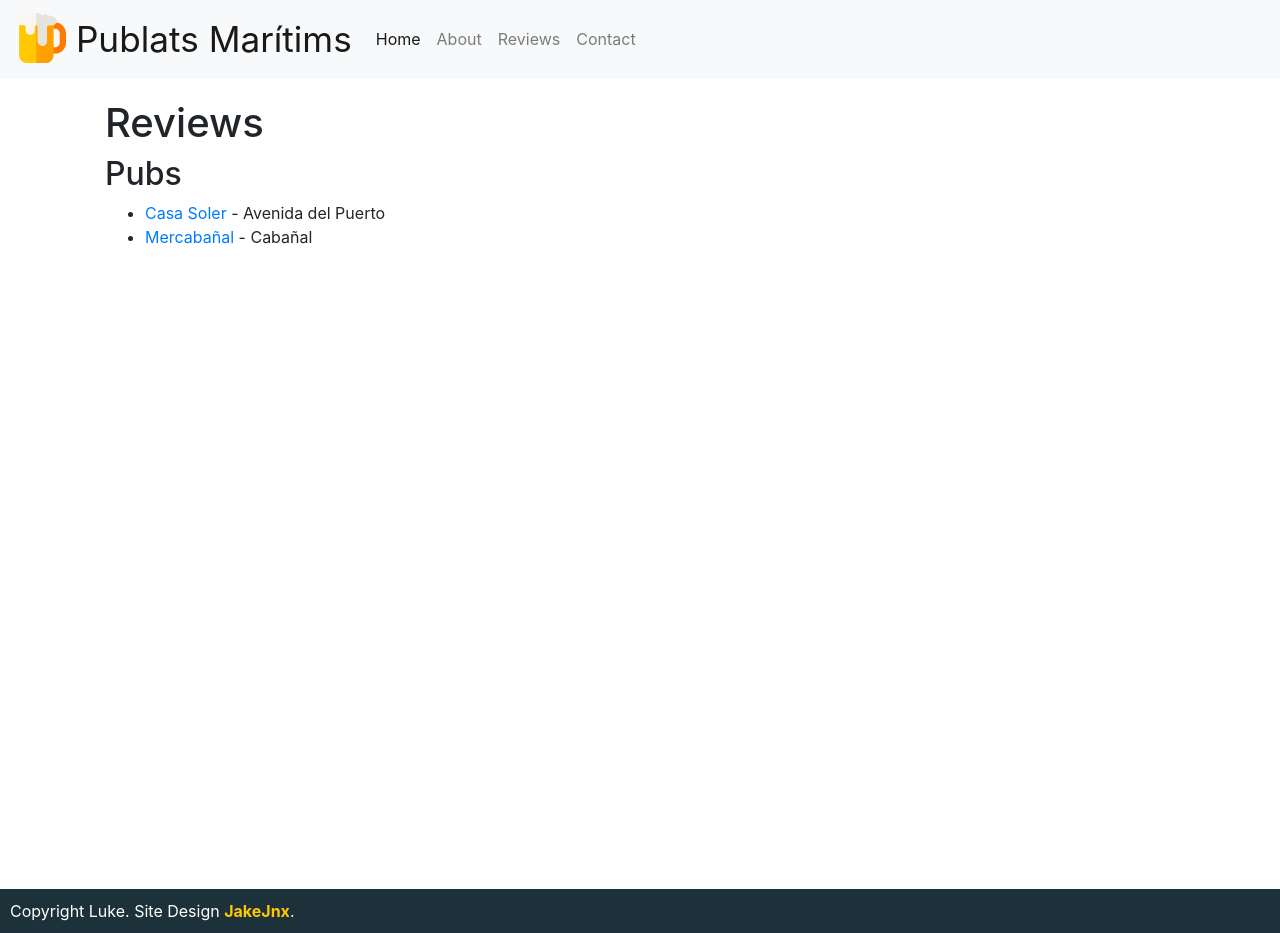
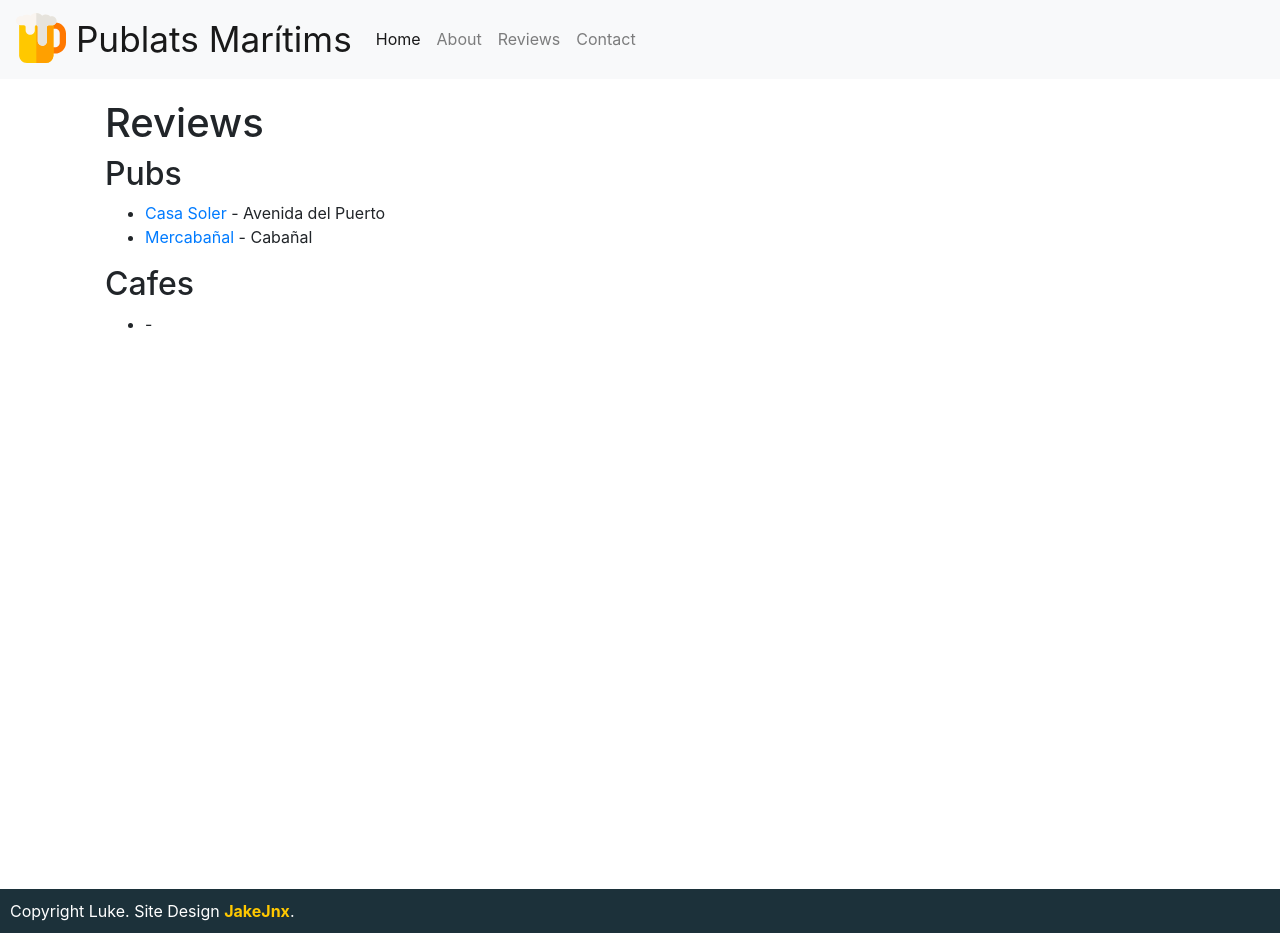
Before and after one commit to jakejnx/publats.com, a Jekyll site: the page built from reviews.md, in a window 1280 px wide. Built offline with Jekyll 4.4.1, drawn with Linux system fonts in a browser that asks for light colours; nearby versions of some CDN libraries.

Commit message:
Updated Reviews

```diff
--- a/reviews.md
+++ b/reviews.md
@@ -10,3 +10,10 @@ layout: page
 <li><a href="{{ pubs.url }}"> {{ pubs.title }}</a> - {{ pubs.tags }} </li>
 {% endfor %}
 </ul>
+
+## Cafes
+<ul>
+{% for pubs in site.cafes %}
+<li><a href="{{ cafes.url }}"> {{ cafes.title }}</a> - {{ cafes.tags }} </li>
+{% endfor %}
+</ul>
```
